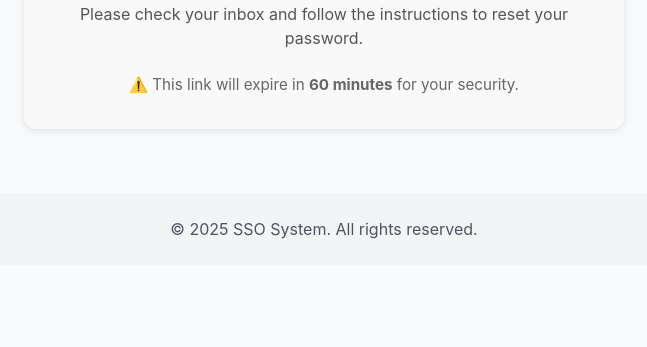
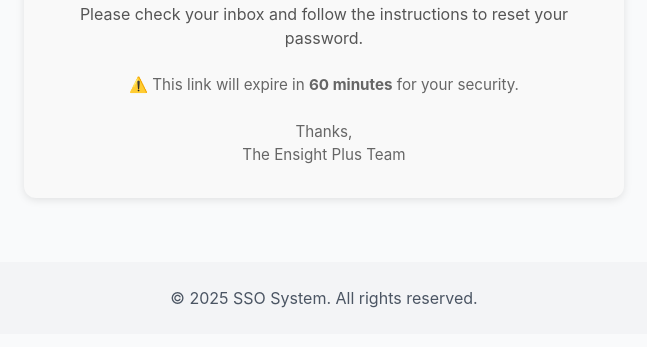
Before and after one commit to ar-saifi133/nexure-auth, a Django app: template templates/accounts/password_reset_email_sent.html in a window 1280 px wide. Shown: the part 220-567 px from the top of the page, without its empty margins (316-963 px from the left). Run offline with Django 4.2, Linux system fonts and the light colour scheme; the template is opened without the code that fills it, so the values that code supplies are empty; some libraries are stand-ins or nearby versions.

Commit message:
feat: Add closing remarks and team signature to password reset email template

```diff
--- a/templates/accounts/password_reset_email_sent.html
+++ b/templates/accounts/password_reset_email_sent.html
@@ -15,5 +15,10 @@
     <p style="margin-top: 1.5rem; font-size: 0.95rem; color: #666;">
       ⚠️ This link will expire in <strong>60 minutes</strong> for your security.
     </p>
+    <p style="margin-top: 1.5rem; font-size: 0.95rem; color: #666;">
+      Thanks,
+    </P>
+    <p style="font-size: 0.95rem; color: #666;">
+      The Ensight Plus Team
   </div>
 {% endblock %}
```
